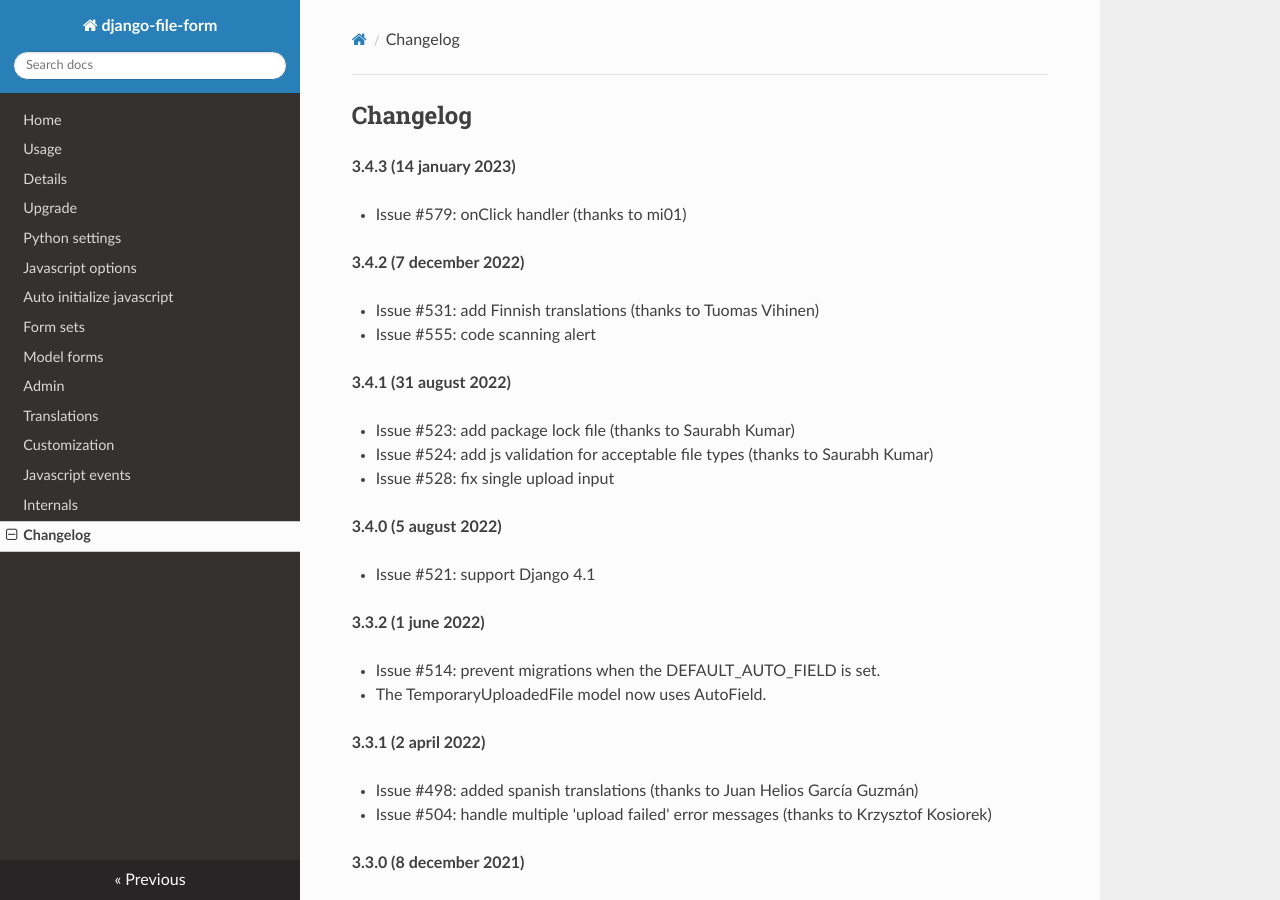
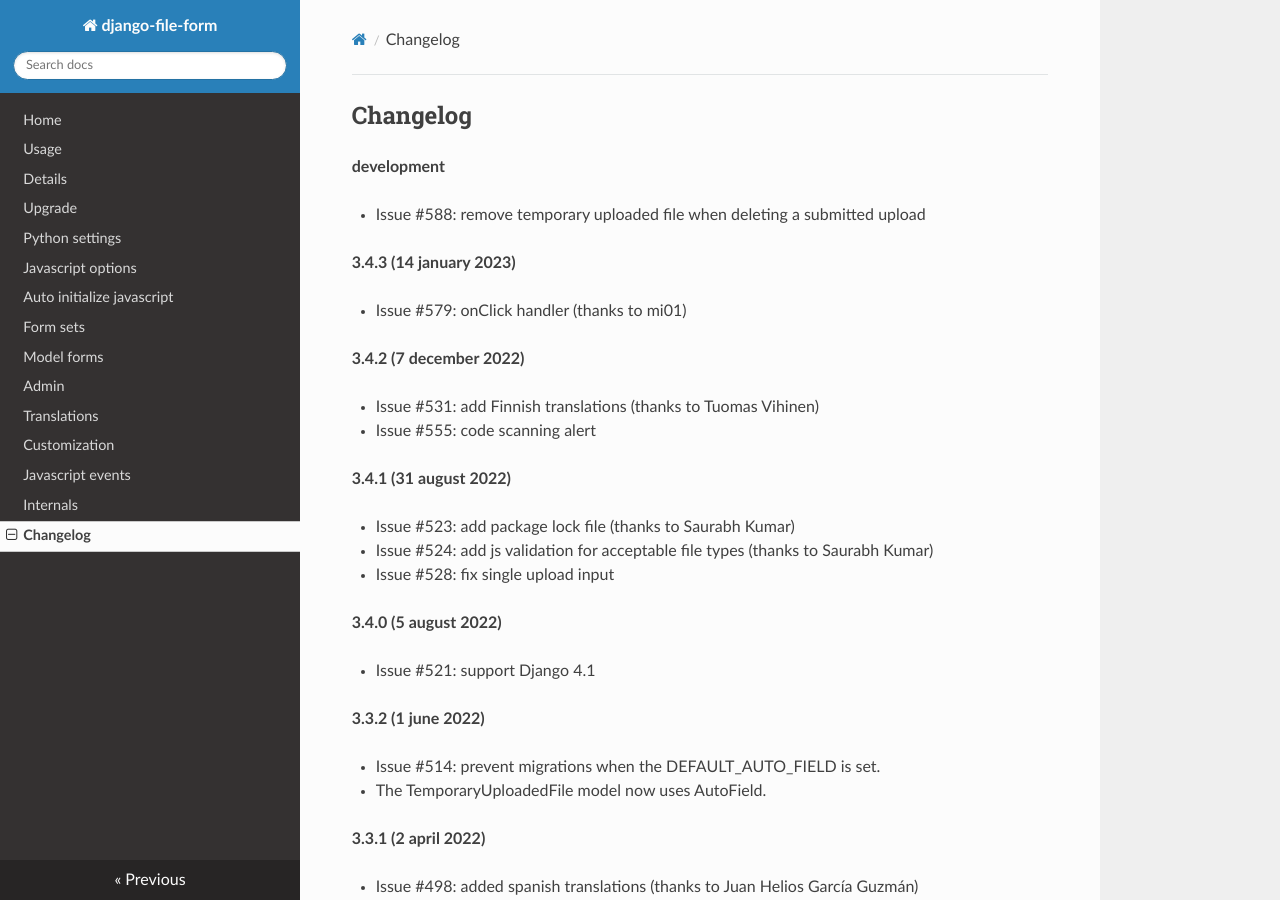
Before and after one commit to mbraak/django-file-form, an MkDocs documentation site: the page built from docs/changelog.md, in a window 1280 px wide and 900 px high. Built offline with MkDocs 1.6.1, drawn with Linux system fonts in a browser that asks for light colours; nearby versions of some CDN libraries.

Commit message:
Add issue 588 to the changelog

```diff
--- a/docs/changelog.md
+++ b/docs/changelog.md
@@ -1,4 +1,8 @@
 ## Changelog
+
+**development**
+
+- Issue #588: remove temporary uploaded file when deleting a submitted upload
 
 **3.4.3 (14 january 2023)**
 
```
